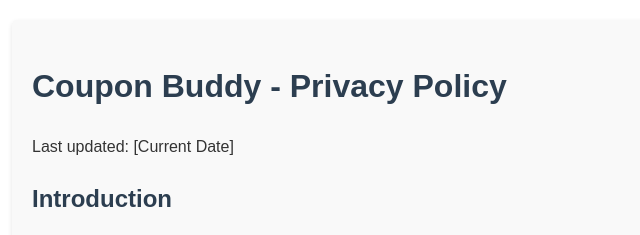
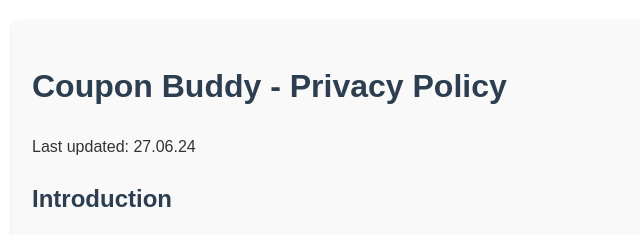
Before and after one commit to Buddy0404/privacyPolicy, a plain HTML site: page index.html in a window 1280 px wide. Shown: the top 235 px of the page, 228-868 px from the left. Drawn offline with Linux system fonts and the light colour scheme.

Commit message:
Update index.html

```diff
--- a/index.html
+++ b/index.html
@@ -27,7 +27,7 @@
 <body>
     <div class="container">
         <h1>Coupon Buddy - Privacy Policy</h1>
-        <p>Last updated: [Current Date]</p>
+        <p>Last updated: 27.06.24</p>
 
         <h2>Introduction</h2>
         <p>Coupon Buddy is a Chrome extension developed by Buddy ("we", "our", or "us") that searches for deals and coupons to help users save money. This Privacy Policy explains how we collect, use, and protect your information when you use our extension.</p>
```
